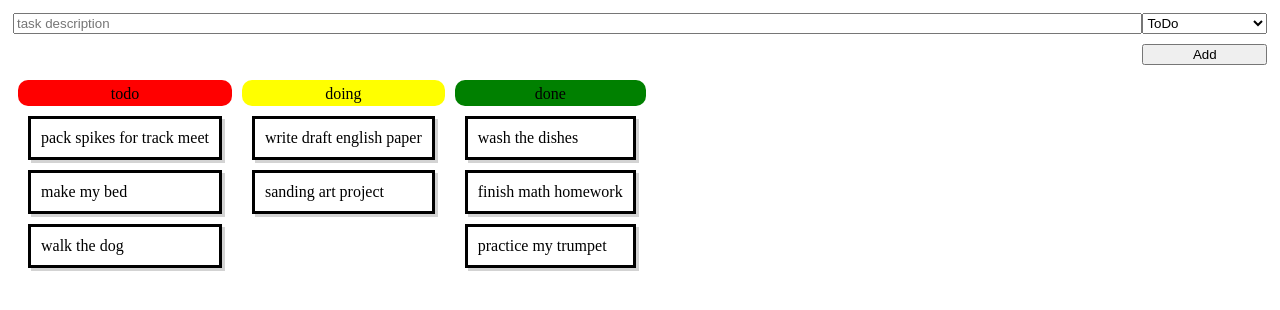
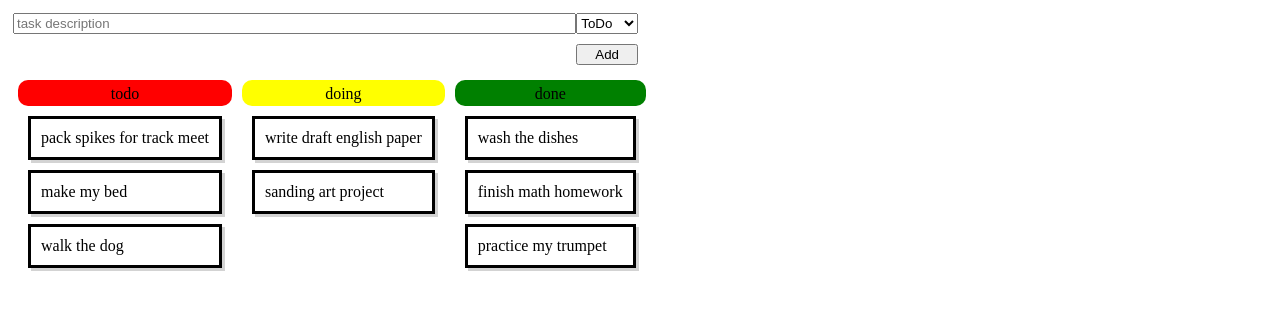
Before and after one commit to knightmoves-schools/capstone-081-form-width-cludley, a website: page index.html in a window 1280 px wide. Drawn offline with Linux system fonts and the light colour scheme.

Commit message:
added max width

```diff
--- a/index.html
+++ b/index.html
@@ -7,6 +7,7 @@
     <style>
         .task-form-row {
             display: flex;
+            max-width: 625px;
         }
     </style>
 </head>
```
